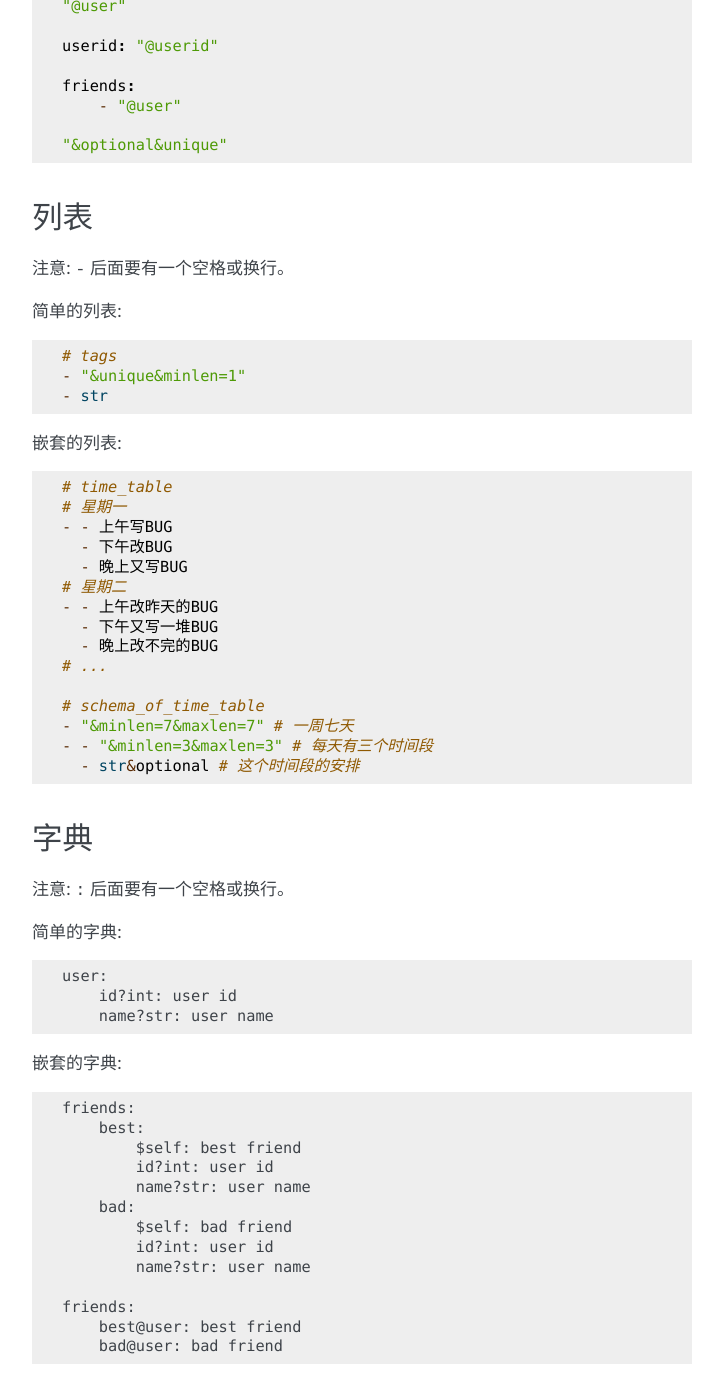
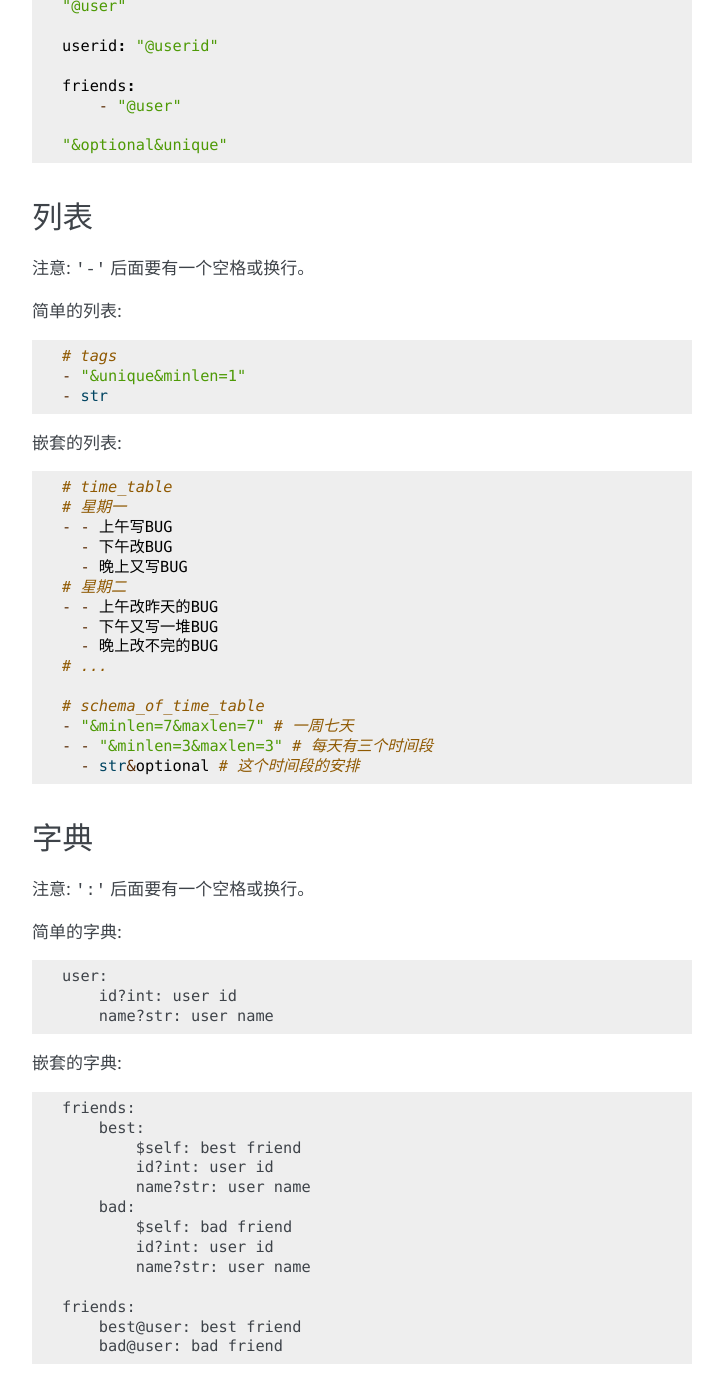
Before and after one commit to guyskk/flask-restaction, a Sphinx documentation site: the page built from docs/source/schema.rst, in a window 1280 px wide and 1400 px high, scrolled down 651 px. Shown: the whole window, without its empty margins (388-1111 px from the left). Built offline with Sphinx 7.4.7, drawn with Linux system fonts in a browser that asks for light colours.

```diff
--- a/docs/source/schema.rst
+++ b/docs/source/schema.rst
@@ -40,7 +40,7 @@ YAML中有一些特殊符号，``@`` 是YAML的保留符号，``&`` 用于表示
 列表
 -----------
 
-注意: ``-`` 后面要有一个空格或换行。
+注意: ``'-'`` 后面要有一个空格或换行。
 
 简单的列表::
 
@@ -70,7 +70,7 @@ YAML中有一些特殊符号，``@`` 是YAML的保留符号，``&`` 用于表示
 字典
 -----------
 
-注意: ``:`` 后面要有一个空格或换行。
+注意: ``':'`` 后面要有一个空格或换行。
 
 简单的字典::
 
```
